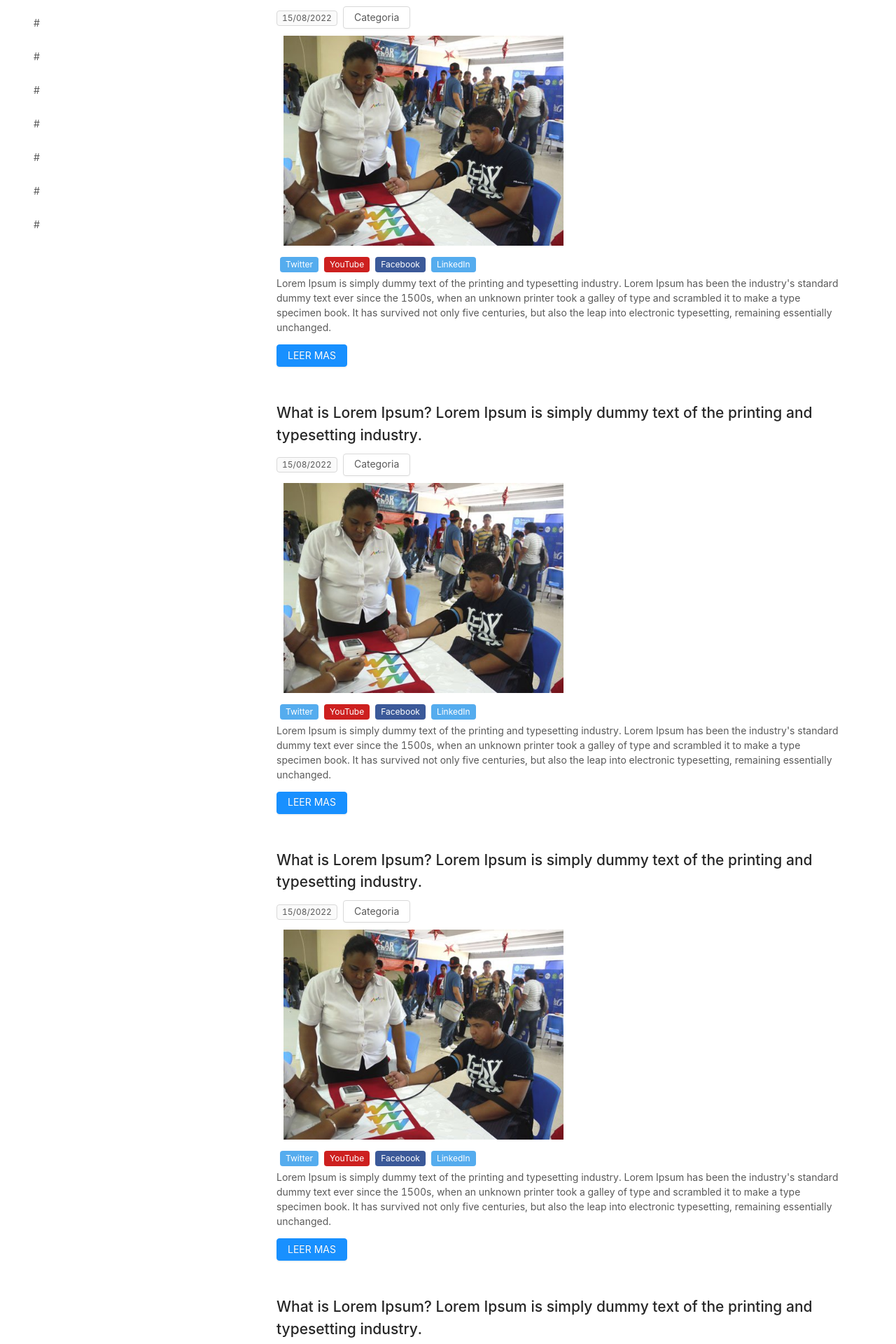
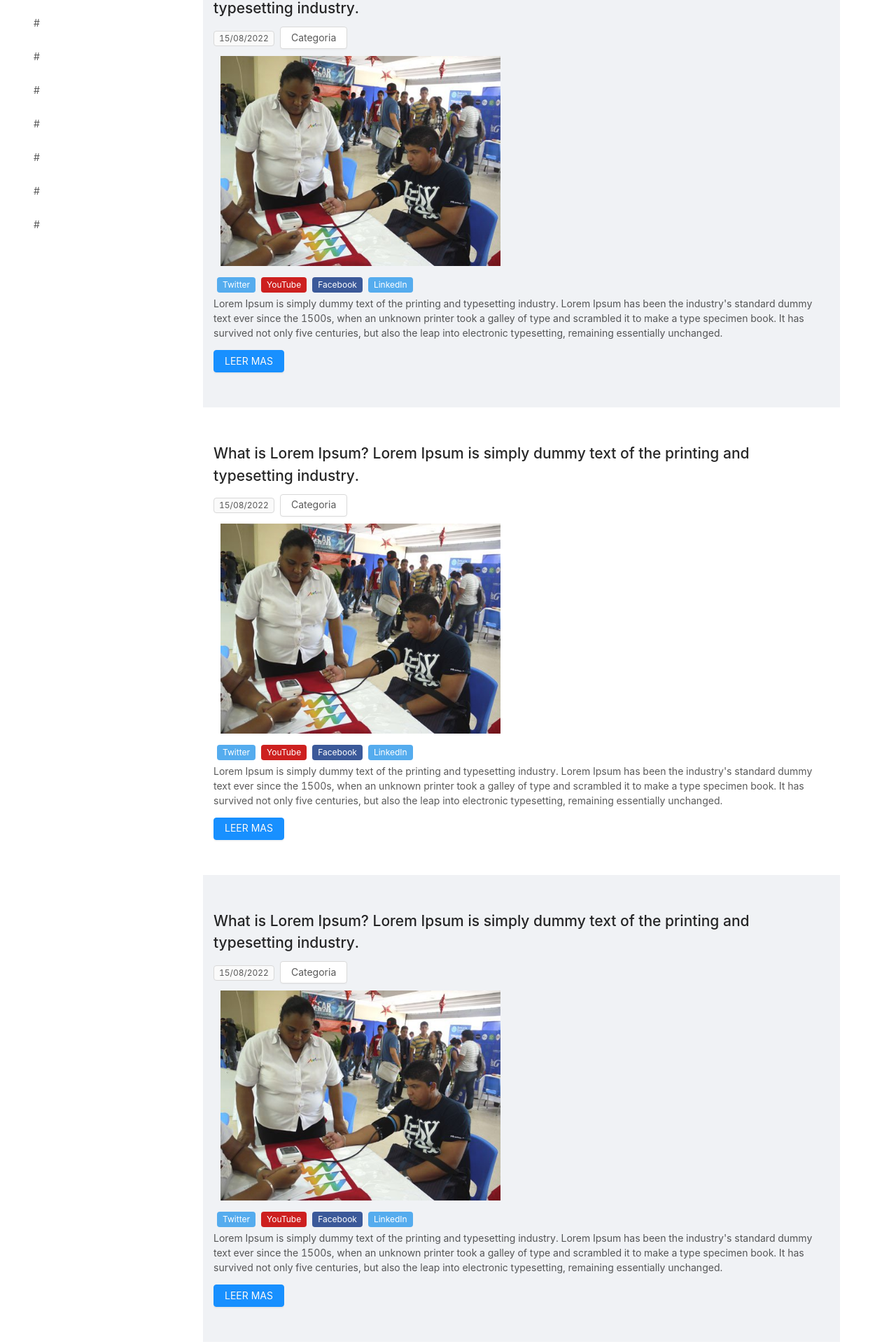
Before and after one commit to RoyHudson/Bloodies-Landing-Page, a Nuxt app: page /blog in a window 1280 px wide. Shown: the part 817-2737 px from the top of the page at 70% size. Built offline with nearby package versions, Linux system fonts and the light colour scheme.

Commit message:
Carousel connected with Strapi, son components modified

```diff
--- a/components/Carousel.vue
+++ b/components/Carousel.vue
@@ -16,10 +16,10 @@ export default ({
     }
   },
   mounted() {
-    fetch('http://ec2-34-225-194-157.compute-1.amazonaws.com:8080/Assets')
+    fetch('http://ec2-34-225-194-157.compute-1.amazonaws.com:8080/prueba')
       .then((response) => response.json())
       .then((data) => {
-        this.images = data.Carousels
+        this.images = data.Carusel
         console.log(this.images)
       })
   },
@@ -32,7 +32,7 @@ export default ({
   .carousel_images{
     margin: auto;
     width: auto;
-    height: 720px;
+    height: 500px;
   }
 
   .ant-carousel :deep(.slick-dots) {
--- a/components/article.vue
+++ b/components/article.vue
@@ -68,7 +68,7 @@ export default {
   article{
     margin: 0;
     border: 0;
-    padding-left: 0;
+    padding: 15px 15px 50px 15px;
     padding-top: 50px;
   }
 
--- a/pages/blog.vue
+++ b/pages/blog.vue
@@ -49,11 +49,10 @@
         <br>
       </aside>
       <div class="articles">
-        <Article />
-        <Article />
-        <Article />
-        <Article />
-        <Article />
+        <Article class="blog_article_1"/>
+        <Article class="blog_article_2"/>
+        <Article class="blog_article_1"/>
+        <Article class="blog_article_2"/>
         <br>
         <br>
       </div>
@@ -105,13 +104,15 @@ export default defineComponent({
   }
 
   .content::after{
+    padding: 0;
     display: table;
     clear: both;
   }
 
   .sidebar{
+    display: block;
     float: left;
-    width: 30%;
+    width: 20%;
   }
 
   footer{
@@ -121,11 +122,16 @@ export default defineComponent({
 
 
   .articles{
+    display: block;
     margin: 0;
     border-left: 0;
-    padding: 0;
+    padding:0;
     float: right;
-    width: 70%;
+    width: 80%;
+  }
+
+  .blog_article_2{
+    background-color: #f0f2f5;
   }
 
 </style>
```
